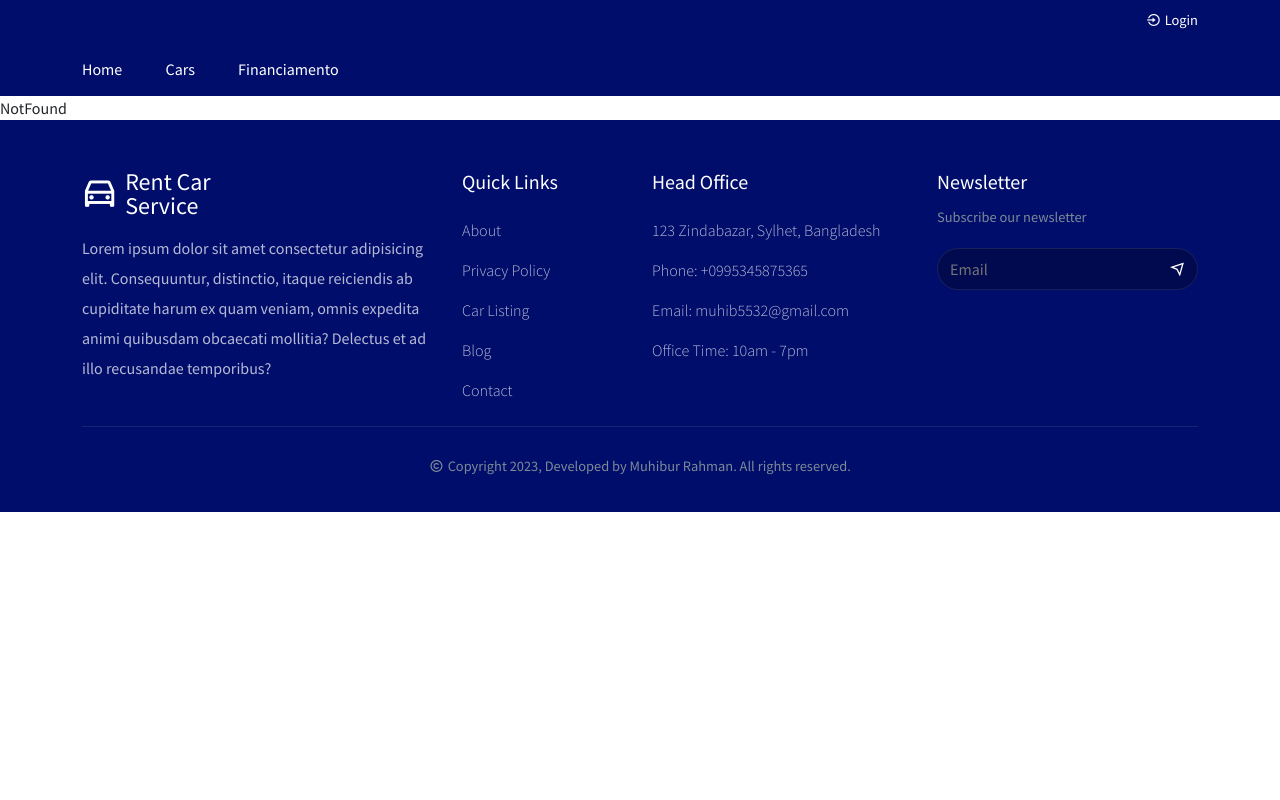
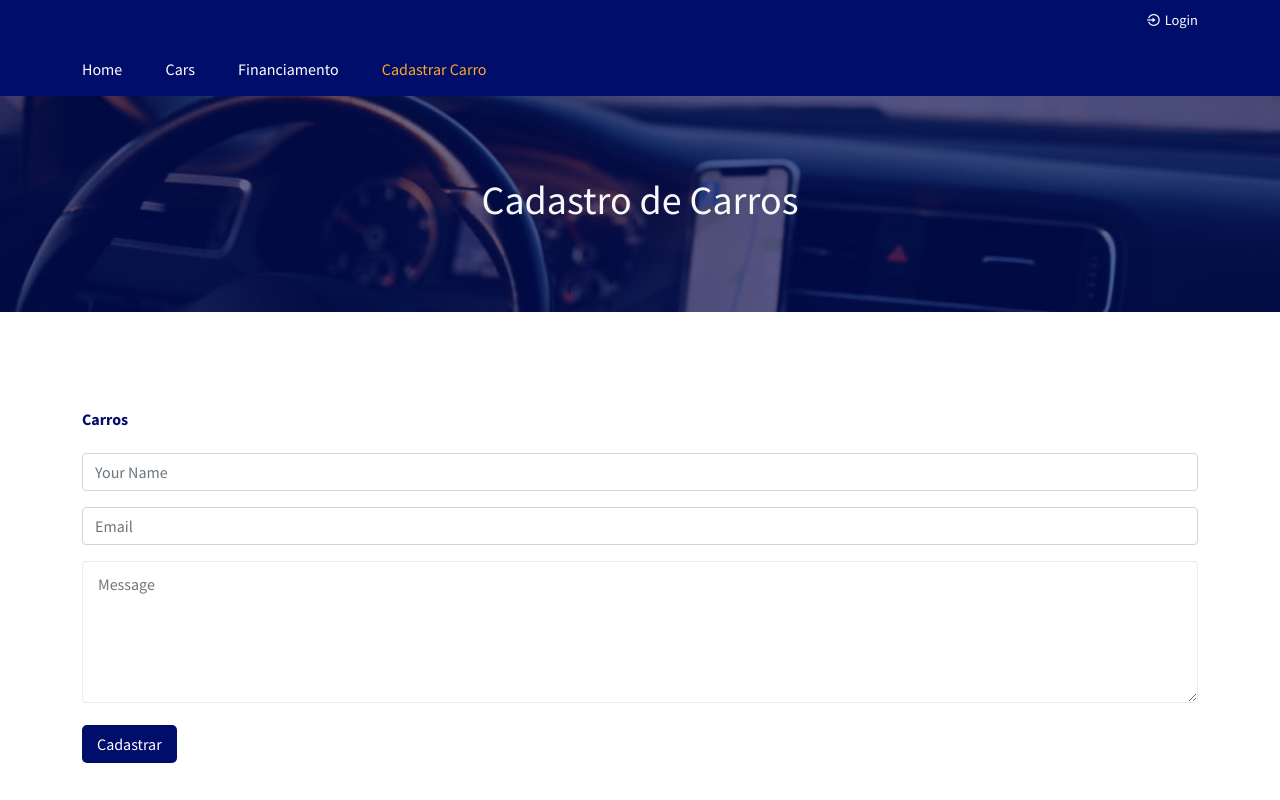
Before and after one commit to GuilhermeQuirinoCruz/godinho-veiculos-front, a React (Create React App) app: page /cadastro-carro in a window 1280 px wide. Shown: the top 800 px of the page. Built offline with nearby package versions, Linux system fonts and the light colour scheme.

Commit message:
cadastro de carros: página, login: token no header

```diff
--- a/src/components/Header/Header.jsx
+++ b/src/components/Header/Header.jsx
@@ -9,16 +9,17 @@ const navLinks = [
     path: "/home",
     display: "Home",
   },
-
   {
     path: "/cars",
     display: "Cars",
   },
-
-
   {
     path: "/contact",
     display: "Financiamento",
+  },
+  {
+    path: "/cadastro-carro",
+    display: "Cadastrar Carro",
   },
 ];
 
--- /dev/null
+++ b/src/pages/CadastroCarro.jsx
@@ -0,0 +1,64 @@
+import React from "react";
+import { Link } from "react-router-dom";
+import { Container, Row, Col, Form, FormGroup, Input } from "reactstrap";
+import Helmet from "../components/Helmet/Helmet";
+import CommonSection from "../components/UI/CommonSection";
+
+import "../styles/contact.css";
+
+const socialLinks = [
+  {
+    url: "#",
+    icon: "ri-facebook-line",
+  },
+  {
+    url: "#",
+    icon: "ri-instagram-line",
+  },
+  {
+    url: "#",
+    icon: "ri-linkedin-line",
+  },
+  {
+    url: "#",
+    icon: "ri-twitter-line",
+  },
+];
+
+const CadastroCarro = () => {
+  return (
+    <Helmet title="Cadastro de Carros">
+      <CommonSection title="Cadastro de Carros" />
+      <section>
+        <Container>
+          <Row>
+            <Col lg="14" md="14">
+              <h6 className="fw-bold mb-4">Carros</h6>
+              <Form>
+                <FormGroup className="contact__form">
+                  <Input placeholder="Your Name" type="text" />
+                </FormGroup>
+                <FormGroup className="contact__form">
+                  <Input placeholder="Email" type="email" />
+                </FormGroup>
+                <FormGroup className="contact__form">
+                  <textarea
+                    rows="5"
+                    placeholder="Message"
+                    className="textarea"
+                  ></textarea>
+                </FormGroup>
+
+                <button className=" contact__btn" type="submit">
+                  Cadastrar
+                </button>
+              </Form>
+            </Col>
+          </Row>
+        </Container>
+      </section>
+    </Helmet>
+  );
+};
+
+export default CadastroCarro;
--- a/src/pages/Login.jsx
+++ b/src/pages/Login.jsx
@@ -1,15 +1,11 @@
 import React, { useState } from "react";
 import axios from "axios";
-
-
 
 const Login = () => {
     const [email, setEmail] = useState('');
     const [password, setPassword] = useState('');
-    const [loggedIn, setLoggedIn] = useState(false);
 
     const handleLogin = () => {
-        const BASEURL = 'https://us-central1-godinho-veiculos.cloudfunctions.net';
         const data = {
             "account": {
                 "email": email,
@@ -20,26 +16,19 @@ const Login = () => {
             }
         };
 
+        axios
+            .post('/v1/user/login', data)
+            .then((response) => {
+                alert("LOGIN SUCCESS");
 
-        axios.post(BASEURL + '/v1/user/login', data).then(
-            (response) => {
-                alert("LOGIN SUCCESS");
                 console.log(response);
-
-            }
-        ).catch(
-            (error) => {
+                axios.defaults.headers.post['Authorization'] = response.data.token;
+            })
+            .catch((error) => {
                 alert("LOGIN failed");
                 console.log(error);
-
-            }
-
-        );
-
-
+            });
     };
-
-
 
     return (
         <div className="p-3 my-5 d-flex flex-column w-50">
@@ -58,12 +47,8 @@ const Login = () => {
                 <label className="form-check-label" htmlFor="exampleCheck1">Check me out</label>
             </div>
             <button type="submit" className="btn btn-primary" onClick={handleLogin}>Submit</button>
-
-
-
-
         </div>
     )
+}
 
-}
 export default Login;
--- a/src/routers/Routers.js
+++ b/src/routers/Routers.js
@@ -9,6 +9,7 @@ import BlogDetails from "../pages/BlogDetails";
 import NotFound from "../pages/NotFound";
 import Contact from "../pages/Contact";
 import Login from "../pages/Login";
+import CadastroCarro from "../pages/CadastroCarro";
 
 const Routers = () => {
   return (
@@ -16,7 +17,7 @@ const Routers = () => {
       <Route path="/" element={<Navigate to="/home" />} />
       <Route path="/home" element={<Home />} />
       <Route path="/login" element={<Login />} />
-
+      <Route path="/cadastro-carro" element={<CadastroCarro />} />
       <Route path="/about" element={<About />} />
       <Route path="/cars" element={<CarListing />} />
       <Route path="/cars/:slug" element={<CarDetails />} />
```
